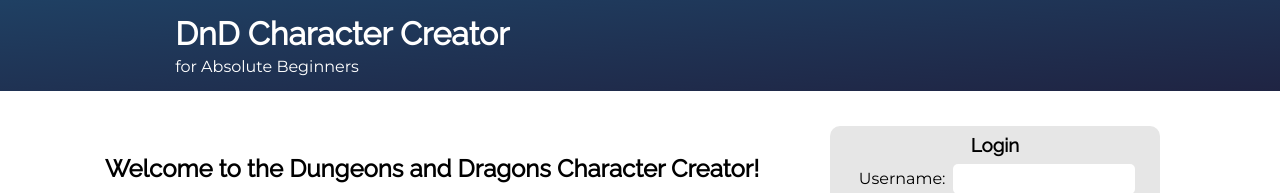
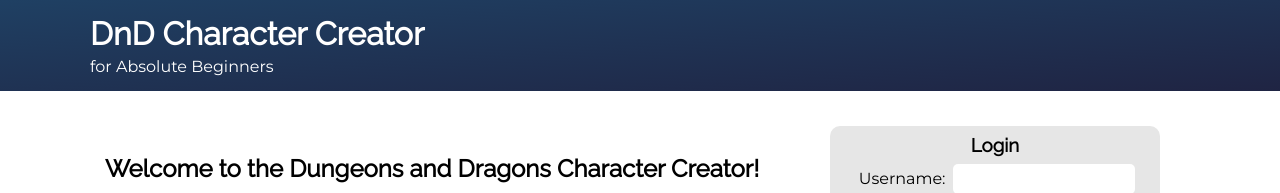
Before and after one commit to tarajeanne/dnd-client, a React (Create React App) app: page / in a window 1280 px wide. Shown: the top 193 px of the page. Built offline with nearby package versions, Linux system fonts and the light colour scheme.

Commit message:
fixed header spacing

```diff
--- a/src/Components/Header/Header.css
+++ b/src/Components/Header/Header.css
@@ -3,13 +3,19 @@
 }
 
 .Header {
-  display: flex;
-  flex-flow: row wrap;
-  justify-content: space-around;
-  padding: 0 15px;
   width: 100%;
   background: linear-gradient(to bottom right, #1f4063, #1f2443);
   color: white;
+  padding: 0 15px;
+}
+
+.header-container {
+  display: flex;
+  flex-flow: row wrap;
+  justify-content: space-between;
+
+  max-width: 1100px;
+  margin: auto;
 }
 
 .hero {
--- a/src/Components/Header/Header.js
+++ b/src/Components/Header/Header.js
@@ -35,8 +35,8 @@
 
   render() {
     return (
-      <>
-        <div className="Header">
+      <div className="Header">
+        <div className="header-container">
           <header className="hero">
             <h1>DnD Character Creator</h1>
             <p className="sub">for Absolute Beginners</p>
@@ -45,7 +45,7 @@
             {this.props.hasAuthToken ? this.renderUserLinks() : ''}
           </nav>
         </div>
-      </>
+      </div>
     );
   }
 }
```
